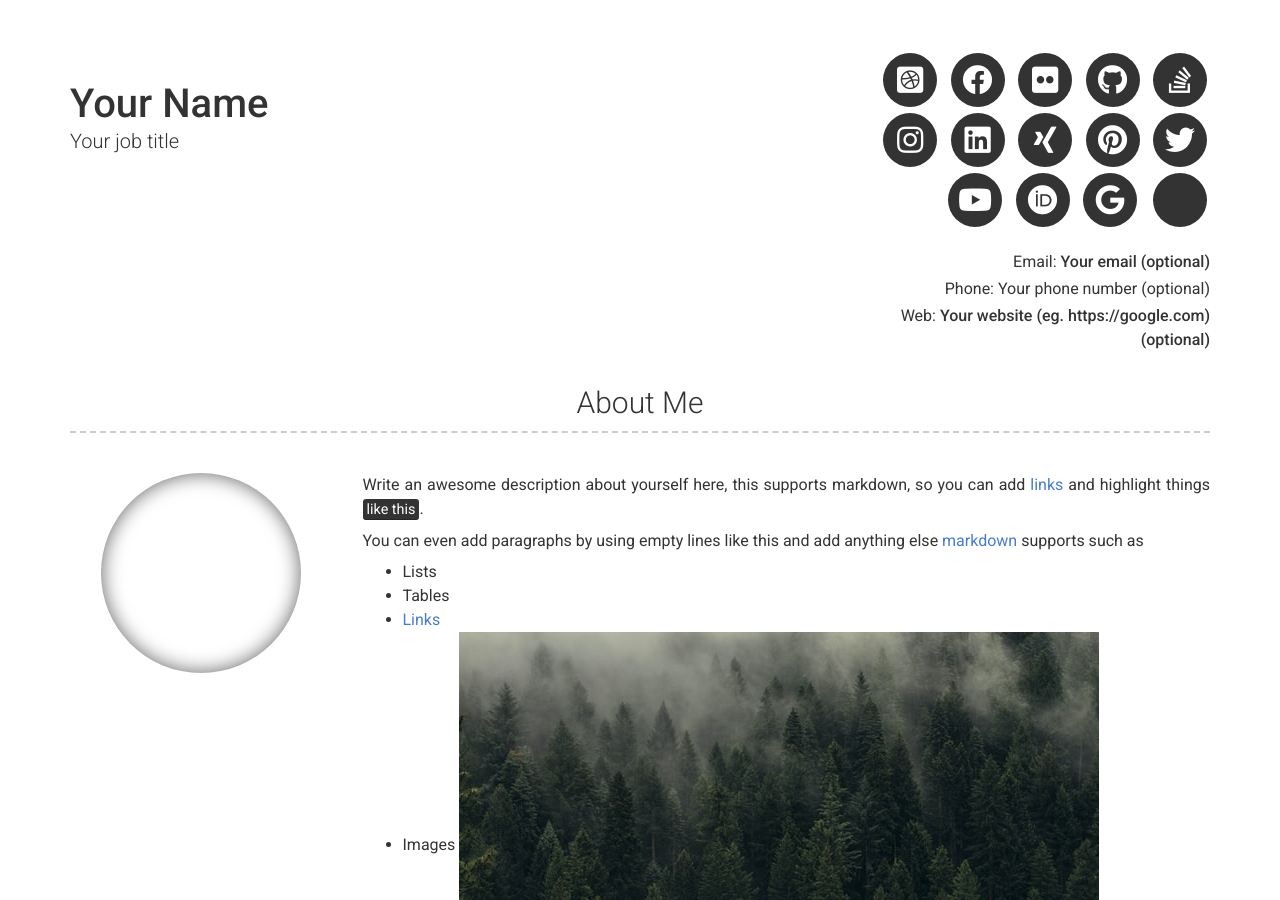
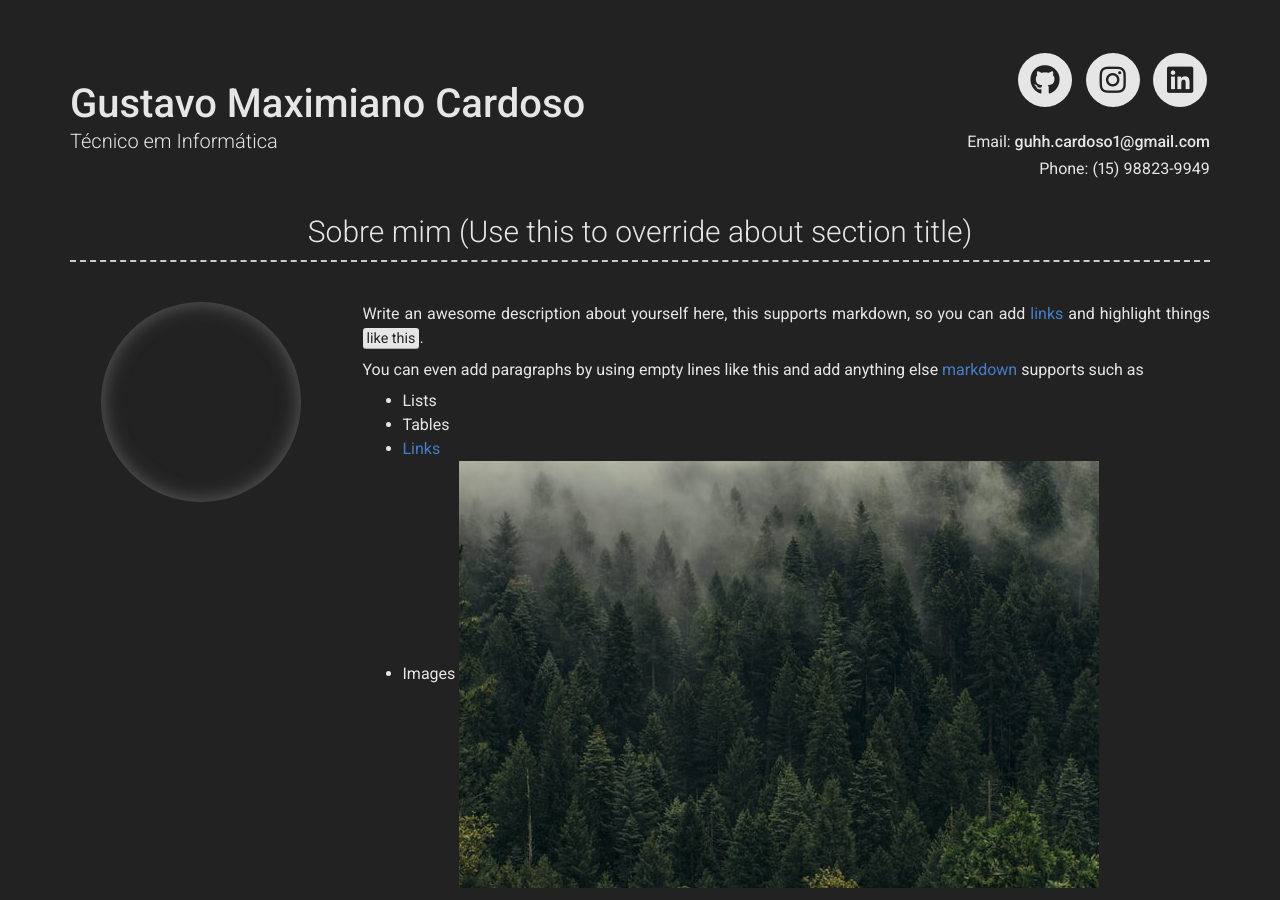
Before and after one commit to GustavoMaxCardoso/Gustavo-MCardoso.github.io, a Jekyll site: the page built from index.md, in a window 1280 px wide and 900 px high. Built offline with Jekyll 4.4.1, drawn with Linux system fonts in a browser that asks for light colours; nearby versions of some CDN libraries; some of the changed text lies outside the part shown.

Commit message:
Add files via upload

```diff
--- a/_config.yml
+++ b/_config.yml
@@ -6,38 +6,28 @@ repository: Git repository where your resume will be hosted, only required if yo
 version: 2
 
 # Personal info
-name: Your Name
-title: Your job title
-email: Your email (optional)
+name: Gustavo Maximiano Cardoso
+title: Técnico em Informática
+email: guhh.cardoso1@gmail.com
 # email_title: Email (Email title override)
-phone: Your phone number (optional)
+phone: (15) 98823-9949
 # phone_title: Phone (Phone title override)
-website: Your website (eg. https://google.com)(optional)
-# website_title: Web (Website title override)
+
 
 # Dark Mode (true/false/never)
-darkmode: false
+darkmode: true
 
 # Social links
-twitter_username: jekyllrb
-github_username:  jekyll
-stackoverflow_username: "00000001"
-dribbble_username: jekyll
-facebook_username: jekyll
-flickr_username: jekyll
-instagram_username: jekyll
-linkedin_username: jekyll
-xing_username: jekyll
-pinterest_username: jekyll
-youtube_username: jekyll
-orcid_username: 0000-0000-0000-0000
-googlescholar_username: D847cGsAAAAJ
+github_username:  Gustavo-MCardoso
+instagram_username: _gustavo_crds
+linkedin_username: gustavo-cardoso-876238238
+
 
 # Additional icon links
-additional_links:
-- title: Link name
-  icon: Font Awesome brand icon name (eg. fab fa-twitter) (https://fontawesome.com/icons?d=gallery&s=brands&m=free)
-  url: Link url (eg. https://google.com)
+#additional_links:
+# - title: Link name
+#  icon: Font Awesome brand icon name (eg. fab fa-twitter) (https://fontawesome.com/icons?d=gallery&s=brands&m=free)
+#  url: Link url (eg. https://google.com)
 # - title: another link
 #   icon: font awesome brand icon name (eg. fab fa-twitter) (https://fontawesome.com/icons?d=gallery&s=brands&m=free)
 #   url: Link url (eg. https://google.com)
@@ -49,7 +39,7 @@ additional_links:
 # google_analytics: "UA-00000000-0"
 
 # About Section
-# about_title: About Me (Use this to override about section title)
+about_title: Sobre mim (Use this to override about section title)
 about_profile_image: Directory of profile image (eg. images/profile.jpg)
 about_content: | # this will include new lines to allow paragraphs
   Write an awesome description about yourself here, this supports markdown, so you can add [links](http://foobar.com) and highlight things <mark>like this</mark>.
```
